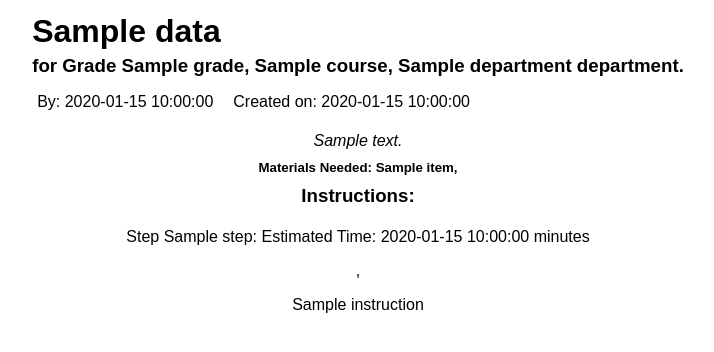
After one commit to rroyalty/IntelliaBE, a FastAPI app: template static/templates/view.html in a window 1280 px wide. The commit adds this page. Shown: the top 352 px of the page, without its empty margins (290-1004 px from the left). Run offline with FastAPI, Linux system fonts and the light colour scheme; the template is opened without the code that fills it: most values are stand-ins (such as "Sample title", 1, 10 or a date in 2020); parts of the project's set-up code (start-up, migrations or seed data) failed here and were passed over.

Commit message:
Working on templating.
Fixed the CRUD delete operation.

Made a README.

```diff
--- a/app/crud/lessons.py
+++ b/app/crud/lessons.py
@@ -40,6 +40,6 @@ def update_lesson(id: int, obj_in: UpdateSchemaType, session: Session) -> ModelT
     session.refresh(obj_db)
     return obj_db
 
-def delete_lesson(id: int, session: Session) -> ModelType:
+def remove_lesson(id: int, session: Session) -> ModelType:
     session.query(Lessons).filter(Lessons.id==id).delete()
-    session.commit
+    session.commit()
--- a/app/main.py
+++ b/app/main.py
@@ -1,5 +1,5 @@
 from fastapi import FastAPI, Request
-from fastapi.responses import HTMLResponse
+from starlette.responses import RedirectResponse
 from fastapi.staticfiles import StaticFiles
 from fastapi.templating import Jinja2Templates
 from .routes.lessons import *
@@ -22,8 +22,22 @@ templates = Jinja2Templates(directory="static/templates")
 
 app.include_router(router)
 
+#Template Routes
+
+#Route for viewing the list of all lesson plans.
 @app.get('/list')
 def show_list(request: Request):
     data = requests.get(request.url_for('read_lessons')).json()
-    print(data)
     return templates.TemplateResponse("list.html", {"request": request, "data": data})
+
+#Route for viewing a single lesson plan.
+@app.get('/view/{id_param}')
+def show_lesson(request: Request, id_param: int):
+    data = requests.get(request.url_for('read_lesson', id=id_param)).json()
+    return templates.TemplateResponse("view.html", {"request": request, "data": data})
+
+#Route for deleteing a lesson plan.
+@app.get('/delete/{id_param}')
+def show_lesson(request: Request, id_param: int):
+    requests.delete(request.url_for('delete_lesson', id=id_param))
+    return RedirectResponse(url="/list")
--- a/app/routes/lessons.py
+++ b/app/routes/lessons.py
@@ -50,4 +50,4 @@ def update_lesson(id: int, obj_in: schema, session: Session = Depends(get_sessio
 
 @router.delete("/lessondelete/{id}", response_model=schema)
 def delete_lesson(id: int, session: Session = Depends(get_session)):
-    crud.delete_lesson(session=session, id=id)
+    lesson = crud.remove_lesson(session=session, id=id)
--- /dev/null
+++ b/static/templates/view.html
@@ -0,0 +1,56 @@
+<!DOCTYPE html>
+<html>
+
+<head>
+    <style>
+        body,
+        div {
+            font-family: arial, sans-serif;
+            border-collapse: collapse;
+            width: 100%;
+            display: flex;
+            justify-content: center;
+            align-items: center;
+            flex-direction: column;
+        }
+
+        span {
+            margin: 10px
+        }
+
+        h1,
+        h3,
+        h4,
+        h5 {
+            margin: 5px
+        }
+
+        h4 {
+            font-weight: normal;
+            font-style: italic;
+        }
+    </style>
+</head>
+
+<body>
+    <header>
+        <h1><strong>{{data.name}}</strong></h1>
+        <h3>for Grade {{data.grade}}, {{data.course}}, {{data.department}} department.</h3>
+        <p><span>By: {{data.created_by}}</span><span>Created on: {{data.created_on}}</span></p>
+    </header>
+    <div>
+        <h4>{{data.description}}</h4>
+        <h5>Materials Needed:
+            {% for item in data.materials %}
+            {{item}},
+            {% endfor %}</h5>
+    </div>
+    <div>
+        <h3>Instructions:</h3>
+        {% for item in data.instructions %}
+        <p>Step {{item.step}}: Estimated Time: {{item.timeEst}} minutes</p>,
+        <p>{{item.instruction}}</p>
+        {% endfor %}
+    </div>
+</body>
+</html>
```
Also changed, not shown: requirements.txt (+7 -0 lines), static/templates/list.html (+8 -1 lines), README.md, static/templates/new.html (added).
